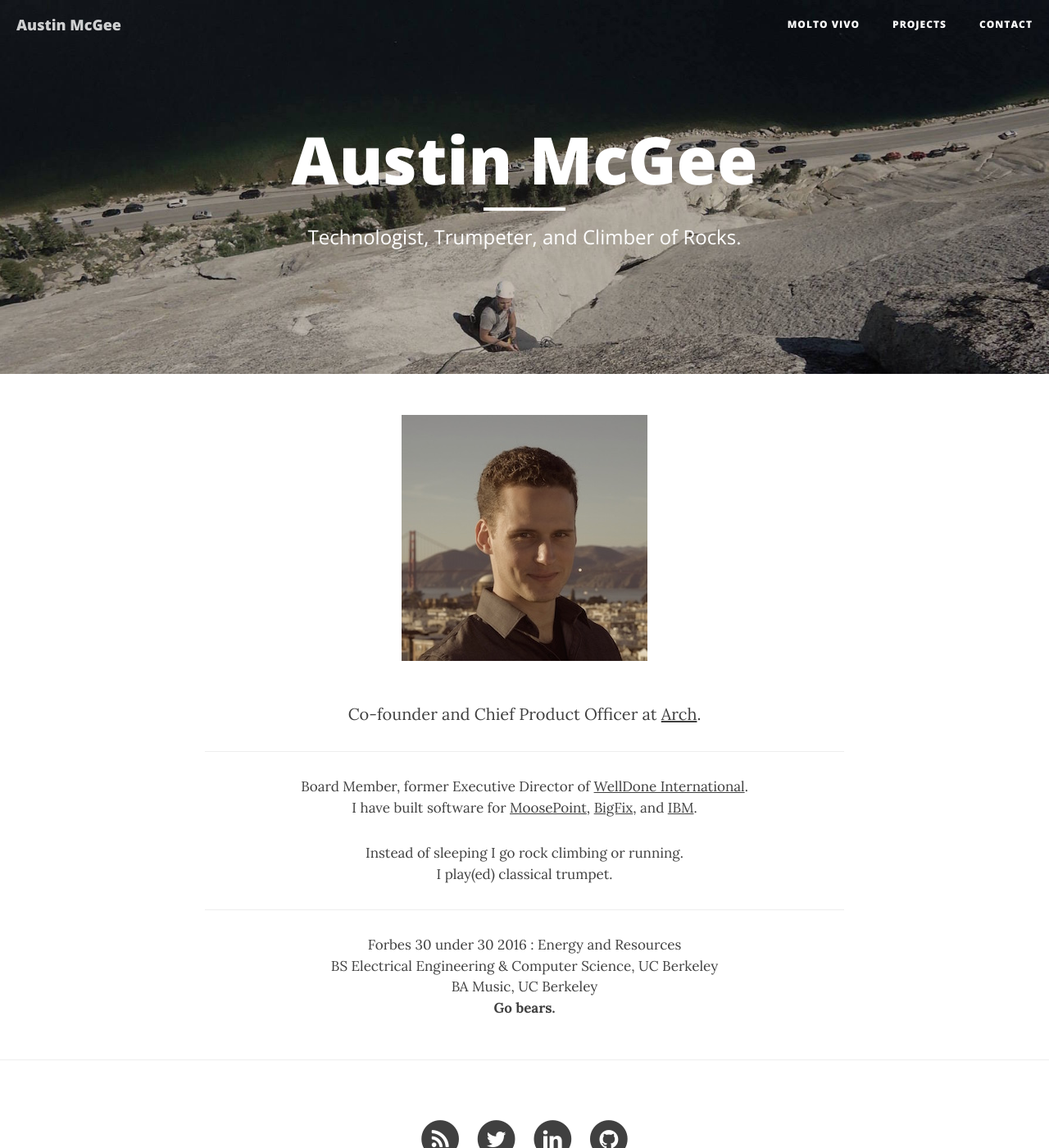
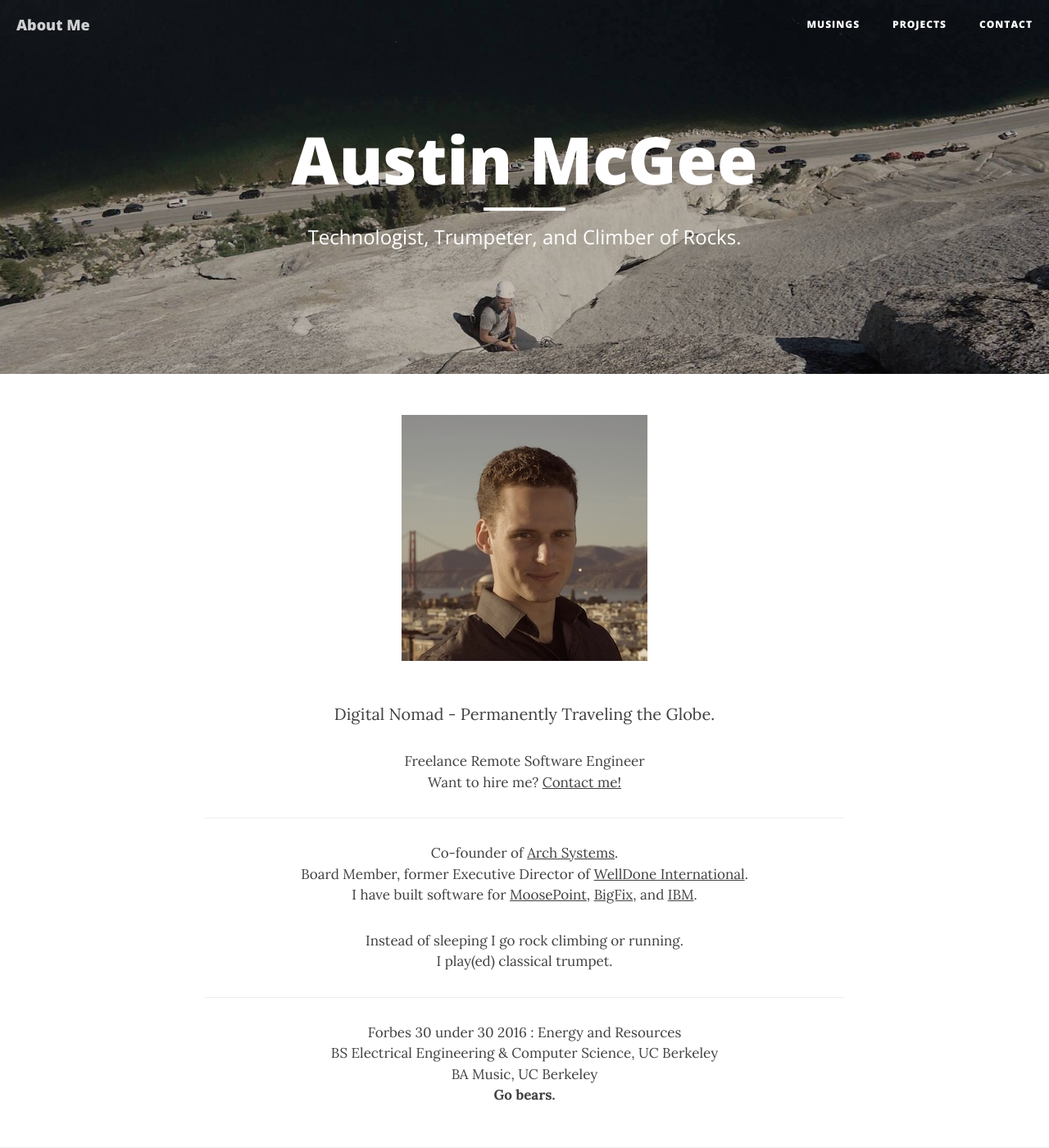
Before and after one commit to amcgee/amcgee.github.io, a Jekyll site: the page built from about.html, in a window 1280 px wide and 1400 px high. Shown: the whole window at 82% size. Built offline with Jekyll 4.4.1, drawn with Linux system fonts in a browser that asks for light colours; nearby versions of some CDN libraries; Markdown is read by kramdown in place of the engine named in the settings.

Commit message:
Update About and page titles.

```diff
--- a/404.html
+++ b/404.html
@@ -7,4 +7,4 @@ permalink: /404.html
 ---
 <div style="text-align:center;"><i class="fa fa-fw fa-4x fa-exclamation-triangle"></i></div>
 <h3><a href="https://www.youtube.com/watch?v=ARJ8cAGm6JE">I'm sorry Dave, I'm afraid I can't do that.</a></h3>
-<p>The page you requested doesn't exist, head on back to <a href="/">Molto Vivo</a> or <a href="/contact">let me know</a> if you think this was a mistake.</p>
+<p>The page you requested doesn't exist, head on back to <a href="/">AustinMcGee.net</a> or <a href="/contact">let me know</a> if you think this was a mistake.</p>
--- a/_config.yml
+++ b/_config.yml
@@ -1,11 +1,12 @@
 # Site settings
-title: Molto Vivo
+title: Austin McGee
 description: "Musings on life by Austin McGee!"
 baseurl: ""
 url: "http://austinmcgee.net"
 twitter_username: awmcgee
 linkedin_username: amcgee
 github_username:  amcgee
+instagram_username: awesleym
 
 # Build settings
 markdown: redcarpet
--- a/_includes/footer.html
+++ b/_includes/footer.html
@@ -12,6 +12,16 @@
                             </span>
                         </a>
                     </li>
+                    {% if site.instagram_username %}
+                    <li>
+                        <a href="https://instagram.com/{{ site.instagram_username }}">
+                            <span class="fa-stack fa-lg">
+                                <i class="fa fa-circle fa-stack-2x"></i>
+                                <i class="fa fa-instagram fa-stack-1x fa-inverse"></i>
+                            </span>
+                        </a>
+                    </li>
+                    {% endif %}
                     {% if site.twitter_username %}
                     <li>
                         <a href="https://twitter.com/{{ site.twitter_username }}">
--- a/_includes/nav.html
+++ b/_includes/nav.html
@@ -9,14 +9,14 @@
                 <span class="icon-bar"></span>
                 <span class="icon-bar"></span>
             </button>
-            <a class="navbar-brand" href="/about">Austin McGee</a>
+            <a class="navbar-brand" href="/about">About Me</a>
         </div>
 
         <!-- Collect the nav links, forms, and other content for toggling -->
         <div class="collapse navbar-collapse" id="bs-example-navbar-collapse-1">
             <ul class="nav navbar-nav navbar-right">
                 <li>
-                    <a href="{{ site.baseurl }}/">Molto Vivo</a>
+                    <a href="{{ site.baseurl }}/">Musings</a>
                 </li>
                 <li>
                     <a href="{{ site.baseurl }}/projects">Projects</a>
--- a/about.html
+++ b/about.html
@@ -13,11 +13,14 @@ header-img: "img/about-bg.jpg"
 	</div>
 	<div class="row">
 		<div>
-			<p>Co-founder and Chief Product Officer at <a href="http://arch-iot.com">Arch</a>.</p>
+			<p>Digital Nomad - Permanently Traveling the Globe.</p>
+			<p class="small">Freelance Remote Software Engineer<br/>
+			Want to hire me?  <a href='/contact.html'>Contact me!</a></p>
 
 			<hr/>
 
-			<p class="small">Board Member, former Executive Director of <a href="http://www.welldone.org">WellDone International</a>.<br/>
+			<p class="small">Co-founder of <a href="http://arch-iot.com">Arch Systems</a>.<br/>
+			Board Member, former Executive Director of <a href="http://www.welldone.org">WellDone International</a>.<br/>
 			I have built software for <a href="http://www.moosepoint.com">MoosePoint</a>, <a href="http://www.bigfix.com">BigFix</a>, and <a href="http://www.ibm.com">IBM</a>.</p>
 
 			<p class="small">Instead of sleeping I go rock climbing or running.<br/>
--- a/index.html
+++ b/index.html
@@ -1,5 +1,6 @@
 ---
 layout: page
+title: "Musings"
 description: "Lots of life, some of it in writing."
 header-img: "img/home-bg.jpg"
 ---
```
